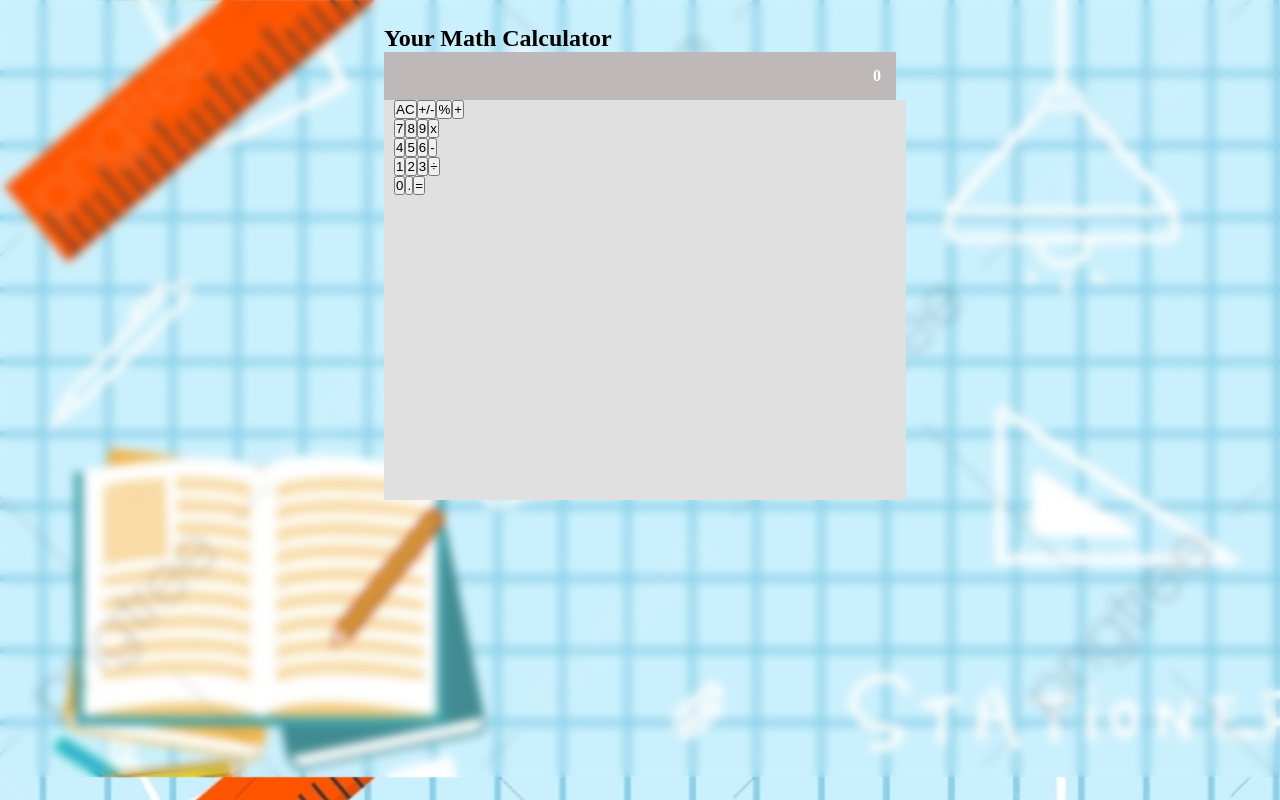
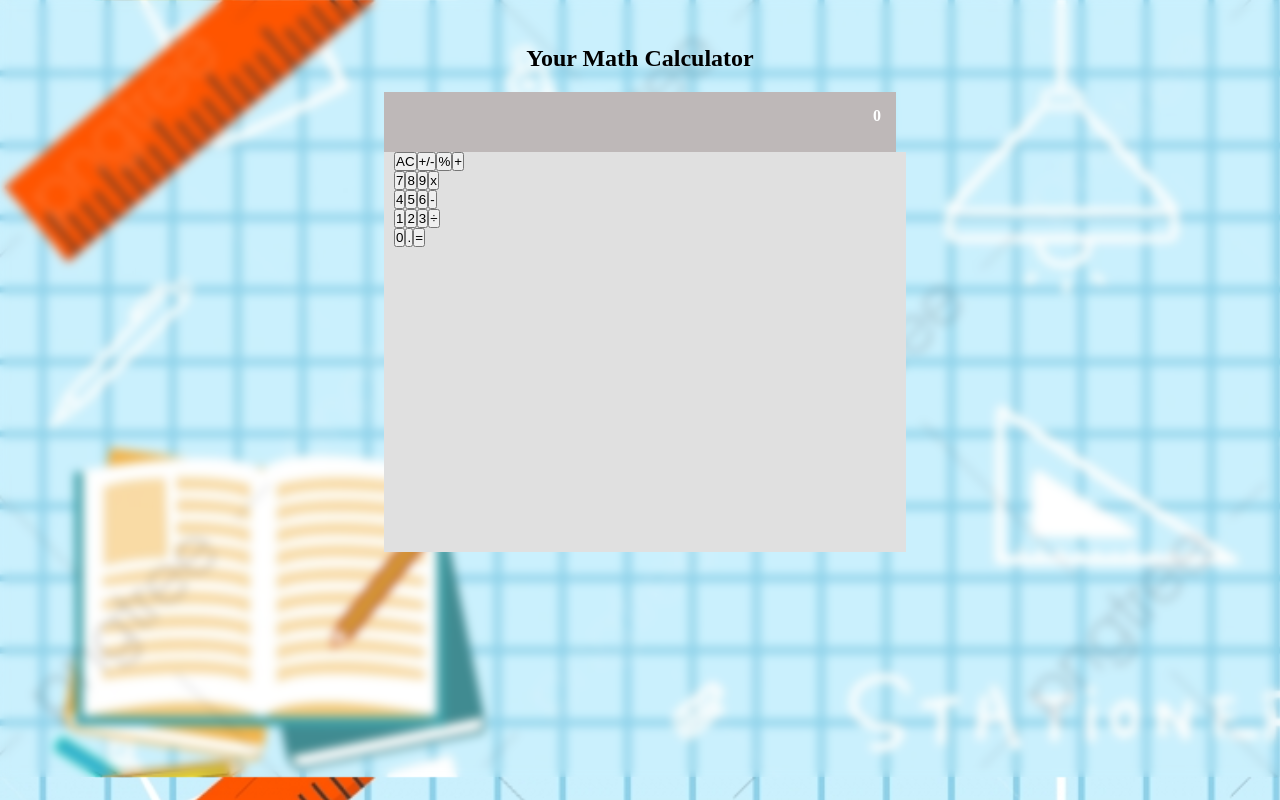
Before and after one commit to melashu/Math-Magicians, a React (Create React App) app: page / in a window 1280 px wide. Built offline with nearby package versions, Linux system fonts and the light colour scheme.

Commit message:
Add style for title

```diff
--- a/src/css/result.css
+++ b/src/css/result.css
@@ -5,4 +5,11 @@
   color: #fff;
   font-weight: 600;
   font-size: 16px;
+  min-height: 30px;
 }
+
+.title{
+  text-align: center;
+  padding: 20px;
+ font-weight: 600;
+}
```
